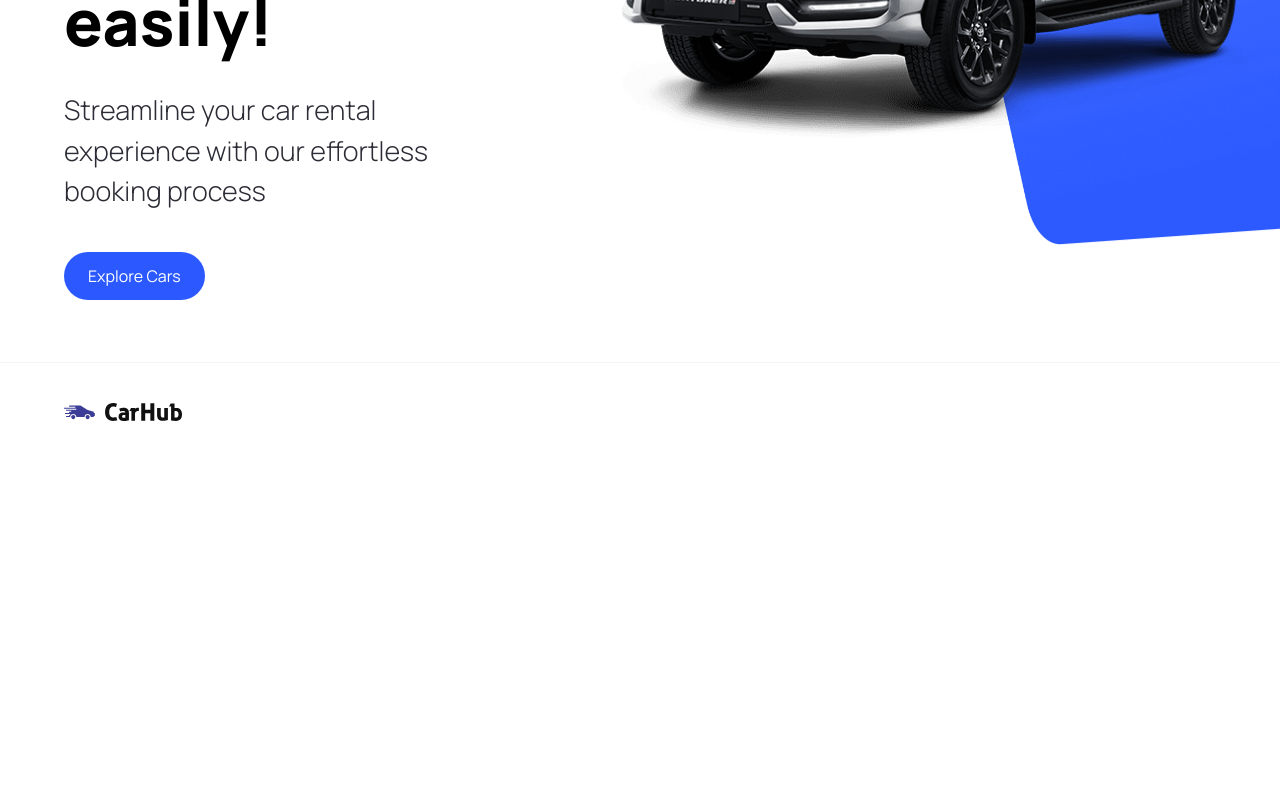
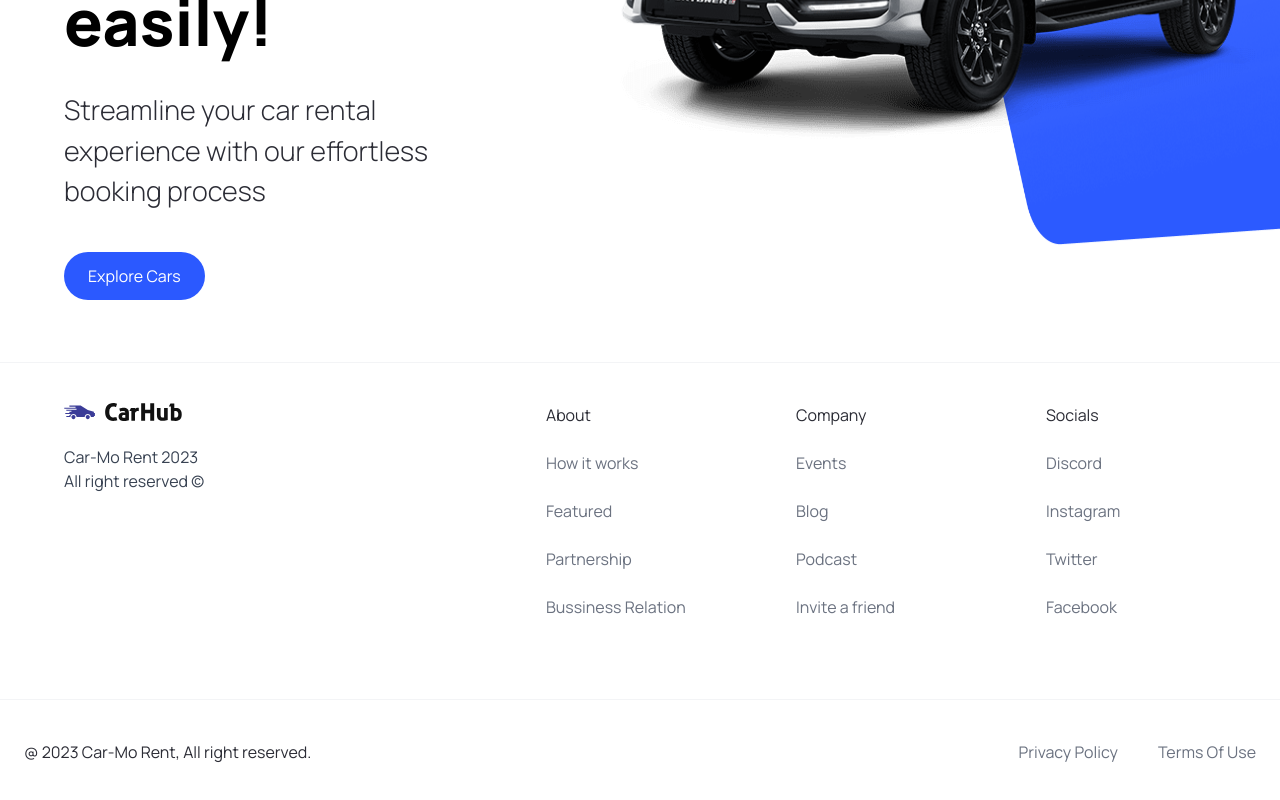
Before and after one commit to AdeshDaniel/carmorent, a Next.js app: page / in a window 1280 px wide. Shown: the part 458-1258 px from the top of the page. Before the commit the page ends 919 px from the top, so only its background shows below. Built offline with nearby package versions, Linux system fonts and the light colour scheme.

Commit message:
done w the hero and layout

```diff
--- a/components/Footer.tsx
+++ b/components/Footer.tsx
@@ -1,12 +1,53 @@
 import Image from "next/image";
 import Link from "next/link";
+import { footerLinks } from "@/constants";
 
 const Footer = () => {
   return (
     <footer className='flex flex-col text-black-100 mt-5 border-t border-gray-100'>
       <div className='flex max-md:flex-col flex-wrap justify-between gap-5 sm:px-16 px-6 py-10'>
         <div className='flex flex-col justify-start items-start gap-6'>
-          <Image src='/logo.svg' alt='nav-logo' width={118} height={68} />
+          <Image
+            src='/logo.svg'
+            alt='nav-logo'
+            width={118}
+            height={18}
+            className='object-contain'
+          />
+          <p className='text-gray-700 text-base'>
+            Car-Mo Rent 2023
+            <br />
+            All right reserved &copy;
+          </p>
+        </div>
+        <div className='footer__links'>
+          {footerLinks.map((link) => (
+            <div key={link.title} className='footer__link'>
+              <h3>{link.title}</h3>
+              {link.links.map((item) => (
+                <Link
+                  href={item.url}
+                  key={item.title}
+                  className='text-gray-500'
+                >
+                  {item.title}
+                </Link>
+              ))}
+            </div>
+          ))}
+        </div>
+      </div>
+
+      <div className='flex justify-between items-center flex-wrap mt-10 border-t border-gray-100 px-6 ms:px-16 py-10'>
+        <p>@ 2023 Car-Mo Rent, All right reserved.</p>
+
+        <div className='footer__copyrights-link'>
+          <Link href='/' className='text-gray-500'>
+            Privacy Policy
+          </Link>
+          <Link href='/' className='text-gray-500'>
+            Terms Of Use
+          </Link>
         </div>
       </div>
     </footer>
--- /dev/null
+++ b/constants/index.ts
@@ -0,0 +1,101 @@
+export const manufacturers = [
+  "Acura",
+  "Alfa Romeo",
+  "Aston Martin",
+  "Audi",
+  "Bentley",
+  "BMW",
+  "Buick",
+  "Cadillac",
+  "Chevrolet",
+  "Chrysler",
+  "Citroen",
+  "Dodge",
+  "Ferrari",
+  "Fiat",
+  "Ford",
+  "GMC",
+  "Honda",
+  "Hyundai",
+  "Infiniti",
+  "Jaguar",
+  "Jeep",
+  "Kia",
+  "Lamborghini",
+  "Land Rover",
+  "Lexus",
+  "Lincoln",
+  "Maserati",
+  "Mazda",
+  "McLaren",
+  "Mercedes-Benz",
+  "MINI",
+  "Mitsubishi",
+  "Nissan",
+  "Porsche",
+  "Ram",
+  "Rolls-Royce",
+  "Subaru",
+  "Tesla",
+  "Toyota",
+  "Volkswagen",
+  "Volvo",
+];
+
+export const yearsOfProduction = [
+  { title: "Year", value: "" },
+  { title: "2015", value: "2015" },
+  { title: "2016", value: "2016" },
+  { title: "2017", value: "2017" },
+  { title: "2018", value: "2018" },
+  { title: "2019", value: "2019" },
+  { title: "2020", value: "2020" },
+  { title: "2021", value: "2021" },
+  { title: "2022", value: "2022" },
+  { title: "2023", value: "2023" },
+];
+
+export const fuels = [
+  {
+    title: "Fuel",
+    value: "",
+  },
+  {
+    title: "Gas",
+    value: "Gas",
+  },
+  {
+    title: "Electricity",
+    value: "Electricity",
+  },
+];
+
+export const footerLinks = [
+  {
+    title: "About",
+    links: [
+      { title: "How it works", url: "/" },
+      { title: "Featured", url: "/" },
+      { title: "Partnership", url: "/" },
+      { title: "Bussiness Relation", url: "/" },
+    ],
+  },
+  {
+    title: "Company",
+    links: [
+      { title: "Events", url: "/" },
+      { title: "Blog", url: "/" },
+      { title: "Podcast", url: "/" },
+      { title: "Invite a friend", url: "/" },
+    ],
+  },
+  {
+    title: "Socials",
+    links: [
+      { title: "Discord", url: "/" },
+      { title: "Instagram", url: "/" },
+      { title: "Twitter", url: "/" },
+      { title: "Facebook", url: "/" },
+    ],
+  },
+];
```
